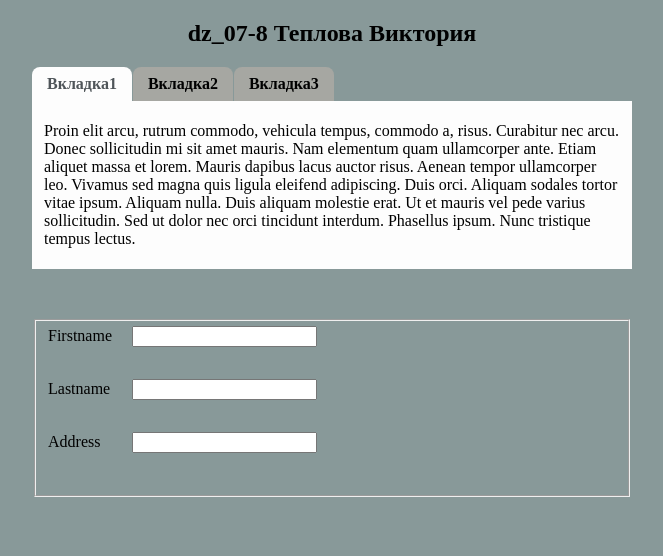
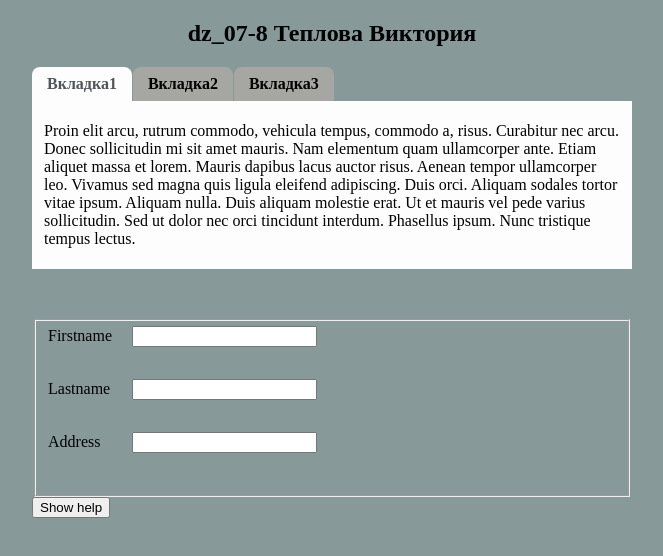
Before and after one commit to Vito4ka/Vito4ka.github.io, a plain HTML site: page index.html in a window 1280 px wide. Shown: the whole page, without its empty margins (308-971 px from the left). Drawn offline with nearby package versions, Linux system fonts and the light colour scheme.

Commit message:
fixed comment

```diff
--- a/css/style.css
+++ b/css/style.css
@@ -96,3 +96,6 @@ fieldset>div {
   background: #FFF6BD;
   border-radius: 2px;
 }
+.bhelp {
+  cursor: pointer;
+}
--- a/js/script.js
+++ b/js/script.js
@@ -11,6 +11,12 @@
         })
     }
 //-----------Second part--------------------------------
+  $('form').after('<button class="bhelp" role="button"><span>Show help</span></button>')
+  $('.bhelp').click(function(){
+  $('.info').css("display", "block")
+})
+
+
   $('input').each(function() {
     var el = $(this);
     var title = el.attr('title');
@@ -39,5 +45,4 @@
       });
     }
   })
-
 })(jQuery)
```
Also changed, not shown: index.html (+0 -1 lines).
